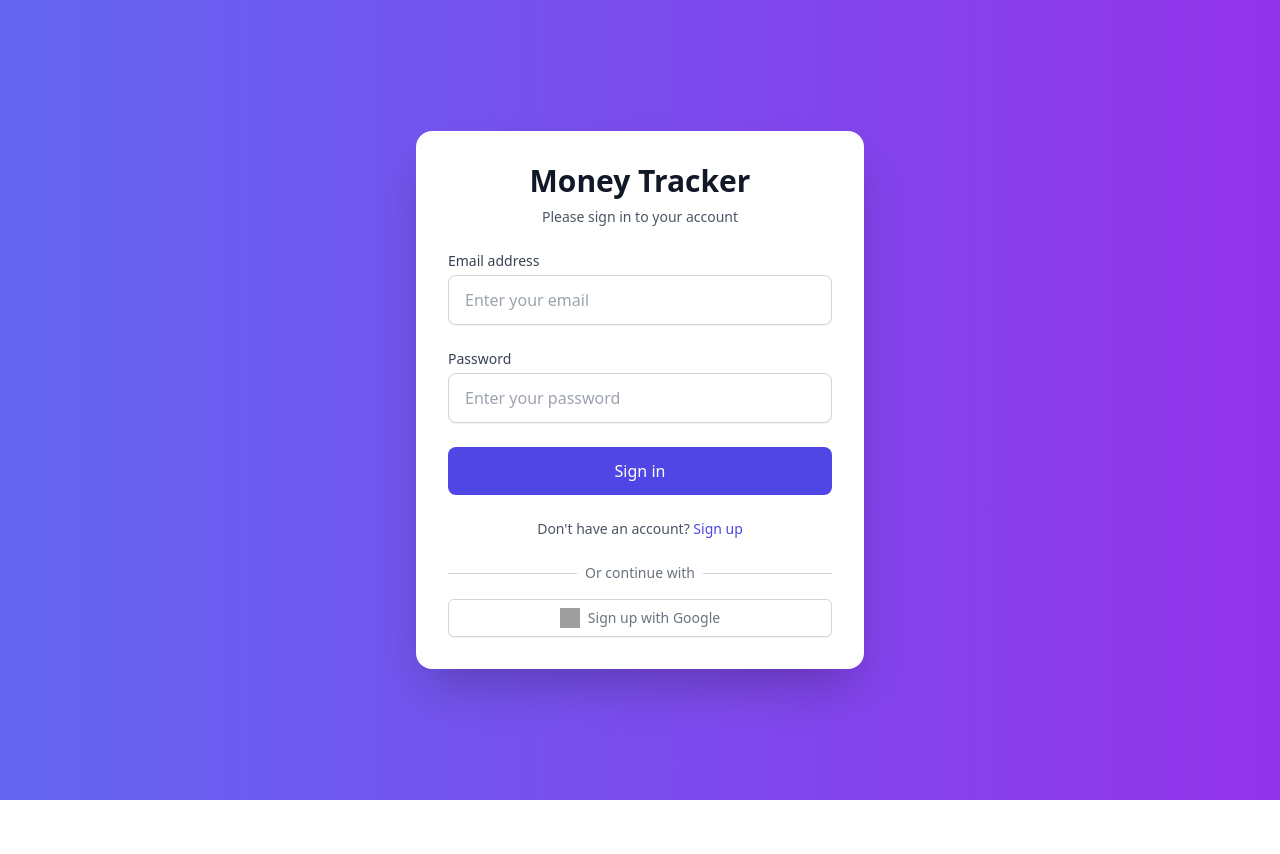
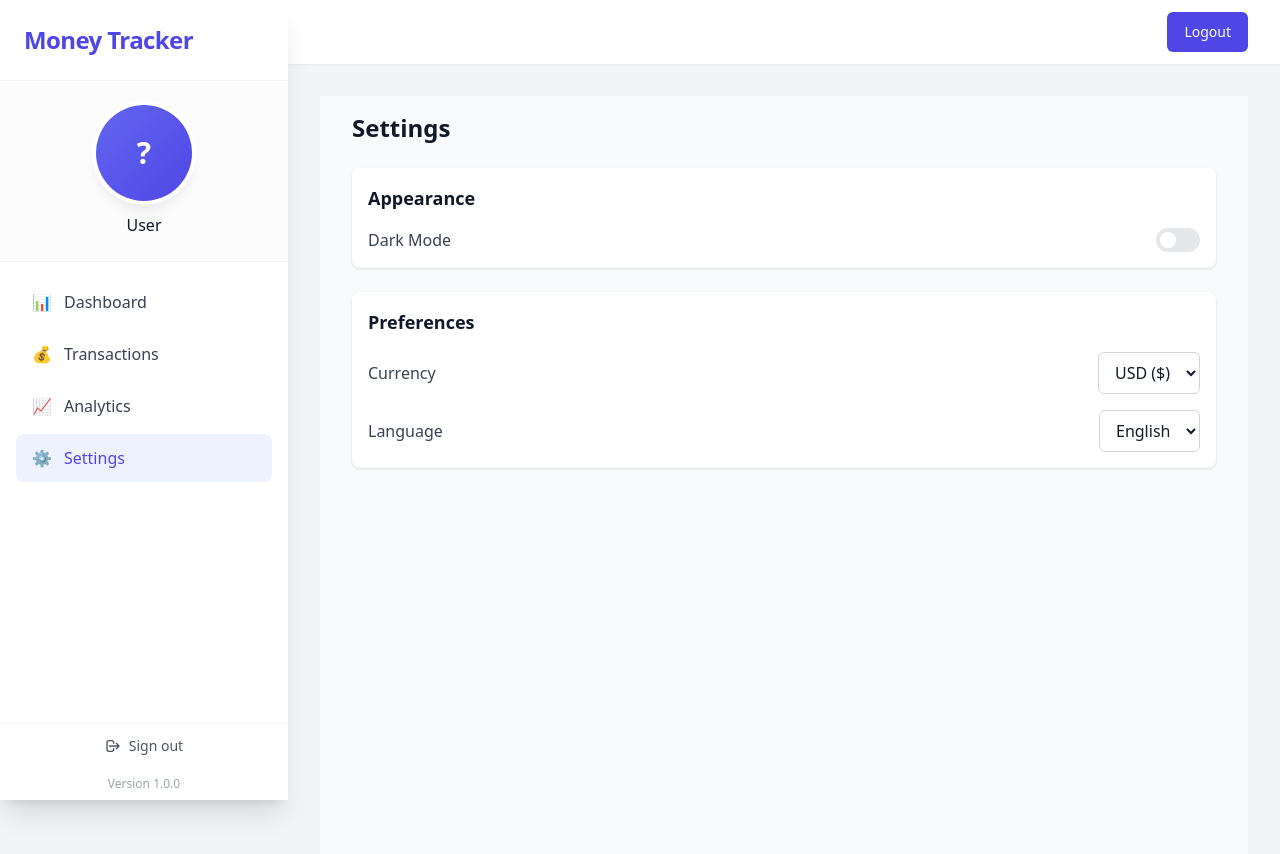
Before and after one commit to phorsphaktra/money_tracker, a React (Vite) app: page /settings in a window 1280 px wide. Shown: the top 854 px of the page. Before the commit the page ends 800 px from the top, so only its background shows below. Built offline with nearby package versions, Linux system fonts and the light colour scheme; no server answers; grey boxes are pictures that could not be loaded; the HTML template or start-up script is replaced by a standard one.

Commit message:
page rout

```diff
--- a/src/App.tsx
+++ b/src/App.tsx
@@ -1,48 +1,15 @@
-import { useState } from 'react';
-import { AuthProvider, useAuth } from './contexts/AuthContext';
-import { LoginScreen } from './components/auth/LoginScreen';
-import { SignUpScreen } from './components/auth/SignUpScreen';
-import { SplashScreen } from './screens/SplashScreen';
-import { DashboardLayout } from './components/dashboard/DashboardLayout';
-import { DashboardScreen } from './screens/DashboardScreen';
-import { TransactionsScreen } from './screens/TransactionScreen'
+import { RouterProvider } from 'react-router-dom';
+import { AuthProvider } from './contexts/AuthContext';
 import { TransactionProvider } from './contexts/TransactionContext';
 import { LoadingProvider } from './contexts/LoadingContext';
-import { AnalyticsView } from './components/analytics/AnalyticsView';
-
-const AppContent = () => {
-  const [showSplash, setShowSplash] = useState(true);
-  const [showSignUp, setShowSignUp] = useState(false);
-  const { isAuthenticated } = useAuth();
-  const [currentRoute, setCurrentRoute] = useState('/');
-
-  if (showSplash) {
-    return <SplashScreen onFinish={() => setShowSplash(false)} />;
-  }
-
-  if (!isAuthenticated) {
-    return showSignUp ? (
-      <SignUpScreen onSwitchToLogin={() => setShowSignUp(false)} />
-    ) : (
-      <LoginScreen onSwitchToSignUp={() => setShowSignUp(true)} />
-    );
-  }
-
-  return (
-    <DashboardLayout onNavigate={setCurrentRoute}>
-      {currentRoute === '/' && <DashboardScreen />}
-      {currentRoute === '/transactions' && <TransactionsScreen />}
-      {currentRoute === '/analytics' && <AnalyticsView />}
-    </DashboardLayout>
-  );
-};
+import { router } from './routes';
 
 export default function App() {
   return (
     <AuthProvider>
       <LoadingProvider>
         <TransactionProvider>
-          <AppContent />
+          <RouterProvider router={router} />
         </TransactionProvider>
       </LoadingProvider>
     </AuthProvider>
--- a/src/components/Sidebar.tsx
+++ b/src/components/Sidebar.tsx
@@ -1,5 +1,6 @@
 import { useState, useRef } from 'react';
 import { useAuth } from '../contexts/AuthContext';
+import { NavLink } from 'react-router-dom';
 
 interface NavItem {
   name: string;
@@ -50,6 +51,13 @@ const navigation: NavItem[] = [
 interface SidebarProps {
   onNavigate: (path: string) => void;
 }
+
+const navItems = [
+  { path: '/', label: 'Dashboard', icon: '📊' },
+  { path: '/transactions', label: 'Transactions', icon: '💰' },
+  { path: '/analytics', label: 'Analytics', icon: '📈' },
+  { path: '/settings', label: 'Settings', icon: '⚙️' },
+];
 
 export const Sidebar = ({ onNavigate }: SidebarProps) => {
   const { logout, user } = useAuth();
@@ -171,20 +179,22 @@ export const Sidebar = ({ onNavigate }: SidebarProps) => {
 
         {/* Navigation */}
         <nav className="p-4 flex-1 space-y-1 overflow-y-auto">
-          {navigation.map((item) => (
-            <button
-              key={item.name}
-              onClick={() => handleNavigation(item.path)}
-              className={`
-                w-full flex items-center space-x-3 px-4 py-3 rounded-lg transition-all duration-200
-                ${activePath === item.path
-                  ? 'bg-indigo-50 text-indigo-600 shadow-sm'
-                  : 'text-gray-600 hover:bg-gray-50 hover:text-gray-900'}
-              `}
+          {navItems.map(({ path, label, icon }) => (
+            <NavLink
+              key={path}
+              to={path}
+              end={path === '/'}
+              className={({ isActive }) =>
+                `flex items-center px-4 py-3 text-base font-medium rounded-lg transition-colors ${
+                  isActive
+                    ? 'bg-indigo-50 text-indigo-600'
+                    : 'text-gray-700 hover:bg-gray-50'
+                }`
+              }
             >
-              {item.icon}
-              <span className="font-medium tracking-wide">{item.name}</span>
-            </button>
+              <span className="mr-3">{icon}</span>
+              {label}
+            </NavLink>
           ))}
         </nav>
 
--- a/src/components/dashboard/DashboardLayout.tsx
+++ b/src/components/dashboard/DashboardLayout.tsx
@@ -1,26 +1,27 @@
-import { ReactNode } from 'react';
+import { Outlet, useNavigate } from 'react-router-dom';
 import { useAuth } from '../../contexts/AuthContext';
 import { Sidebar } from '../Sidebar';
 
-interface DashboardLayoutProps {
-  children: ReactNode;
-  onNavigate: (path: string) => void;
-}
+export const DashboardLayout = () => {
+  const { logout } = useAuth();
+  const navigate = useNavigate();
 
-export const DashboardLayout = ({ children, onNavigate }: DashboardLayoutProps) => {
-  const { logout } = useAuth();
+  const handleLogout = () => {
+    logout();
+    navigate('/login');
+  };
 
   return (
     <div className="flex min-h-screen bg-gray-100">
-      <Sidebar onNavigate={onNavigate} />
-
+      <Sidebar onNavigate={function (path: string): void {
+        throw new Error('Function not implemented.');
+      } } />
       <div className="flex-1">
-        {/* Header */}
         <header className="bg-white shadow-sm">
           <div className="max-w-7xl mx-auto px-4 sm:px-6 lg:px-8">
             <div className="flex justify-end h-16">
               <button
-                onClick={logout}
+                onClick={handleLogout}
                 className="inline-flex items-center px-4 py-2 my-3 border border-transparent
                          text-sm font-medium rounded-md text-white bg-indigo-600
                          hover:bg-indigo-700 focus:outline-none focus:ring-2
@@ -31,10 +32,8 @@ export const DashboardLayout = ({ children, onNavigate }: DashboardLayoutProps)
             </div>
           </div>
         </header>
-
-        {/* Main Content */}
         <main className="max-w-7xl mx-auto px-4 sm:px-6 lg:px-8 py-8">
-          {children}
+          <Outlet />
         </main>
       </div>
     </div>
--- /dev/null
+++ b/src/routes/index.tsx
@@ -0,0 +1,34 @@
+import { createBrowserRouter, Navigate } from 'react-router-dom';
+import { DashboardLayout } from '../components/dashboard/DashboardLayout';
+import { DashboardScreen } from '../screens/DashboardScreen';
+import { TransactionsScreen } from '../screens/TransactionScreen';
+import { AnalyticsView } from '../components/analytics/AnalyticsView';
+import { SettingsScreen } from '../screens/SettingsScreen';
+import { LoginScreen } from '../components/auth/LoginScreen';
+import { SignUpScreen } from '../components/auth/SignUpScreen';
+import { SplashScreen } from '../screens/SplashScreen';
+
+export const router = createBrowserRouter([
+  {
+    path: '/splash',
+    element: <SplashScreen onFinish={() => <Navigate to="/" replace />} />
+  },
+  {
+    path: '/login',
+    element: <LoginScreen onSwitchToSignUp={() => <Navigate to="/signup" />} />
+  },
+  {
+    path: '/signup',
+    element: <SignUpScreen onSwitchToLogin={() => <Navigate to="/login" />} />
+  },
+  {
+    path: '/',
+    element: <DashboardLayout />,
+    children: [
+      { index: true, element: <DashboardScreen /> },
+      { path: 'transactions', element: <TransactionsScreen /> },
+      { path: 'analytics', element: <AnalyticsView /> },
+      { path: 'settings', element: <SettingsScreen /> }
+    ]
+  }
+]);
--- /dev/null
+++ b/src/screens/SettingsScreen.tsx
@@ -0,0 +1,67 @@
+import { useState } from 'react';
+
+export const SettingsScreen = () => {
+  const [darkMode, setDarkMode] = useState(false);
+  const [currency, setCurrency] = useState('USD');
+  const [language, setLanguage] = useState('en');
+
+  return (
+    <div className="min-h-screen bg-gray-50 dark:bg-gray-900">
+      <div className="max-w-4xl mx-auto p-4">
+        <h1 className="text-2xl font-bold text-gray-900 dark:text-white mb-6">Settings</h1>
+
+        <div className="space-y-6">
+          <div className="bg-white dark:bg-gray-800 rounded-lg p-4 shadow">
+            <h2 className="text-lg font-semibold text-gray-900 dark:text-white mb-4">Appearance</h2>
+            <div className="flex items-center justify-between">
+              <span className="text-gray-700 dark:text-gray-300">Dark Mode</span>
+              <button
+                onClick={() => setDarkMode(!darkMode)}
+                className={`${
+                  darkMode ? 'bg-indigo-600' : 'bg-gray-200'
+                } relative inline-flex h-6 w-11 items-center rounded-full transition-colors`}
+              >
+                <span
+                  className={`${
+                    darkMode ? 'translate-x-6' : 'translate-x-1'
+                  } inline-block h-4 w-4 transform rounded-full bg-white transition-transform`}
+                />
+              </button>
+            </div>
+          </div>
+
+          <div className="bg-white dark:bg-gray-800 rounded-lg p-4 shadow">
+            <h2 className="text-lg font-semibold text-gray-900 dark:text-white mb-4">Preferences</h2>
+            <div className="space-y-4">
+              <div className="flex items-center justify-between">
+                <span className="text-gray-700 dark:text-gray-300">Currency</span>
+                <select
+                  value={currency}
+                  onChange={(e) => setCurrency(e.target.value)}
+                  className="rounded-md border border-gray-300 bg-white px-3 py-2 text-gray-900"
+                >
+                  <option value="USD">USD ($)</option>
+                  <option value="EUR">EUR (€)</option>
+                  <option value="GBP">GBP (£)</option>
+                  <option value="KHR">KHR (៛)</option>
+                </select>
+              </div>
+
+              <div className="flex items-center justify-between">
+                <span className="text-gray-700 dark:text-gray-300">Language</span>
+                <select
+                  value={language}
+                  onChange={(e) => setLanguage(e.target.value)}
+                  className="rounded-md border border-gray-300 bg-white px-3 py-2 text-gray-900"
+                >
+                  <option value="en">English</option>
+                  <option value="km">ខ្មែរ</option>
+                </select>
+              </div>
+            </div>
+          </div>
+        </div>
+      </div>
+    </div>
+  );
+};
```
